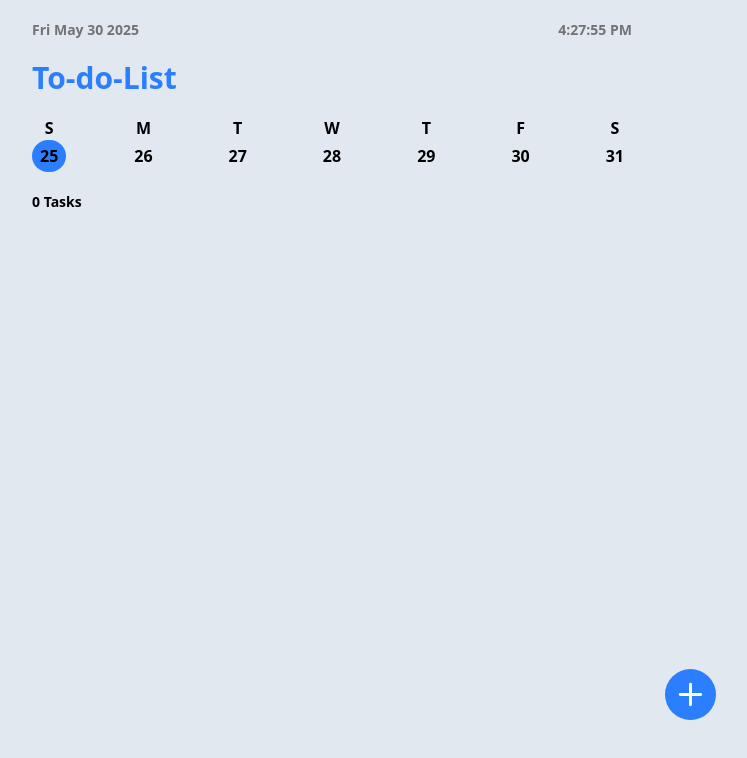
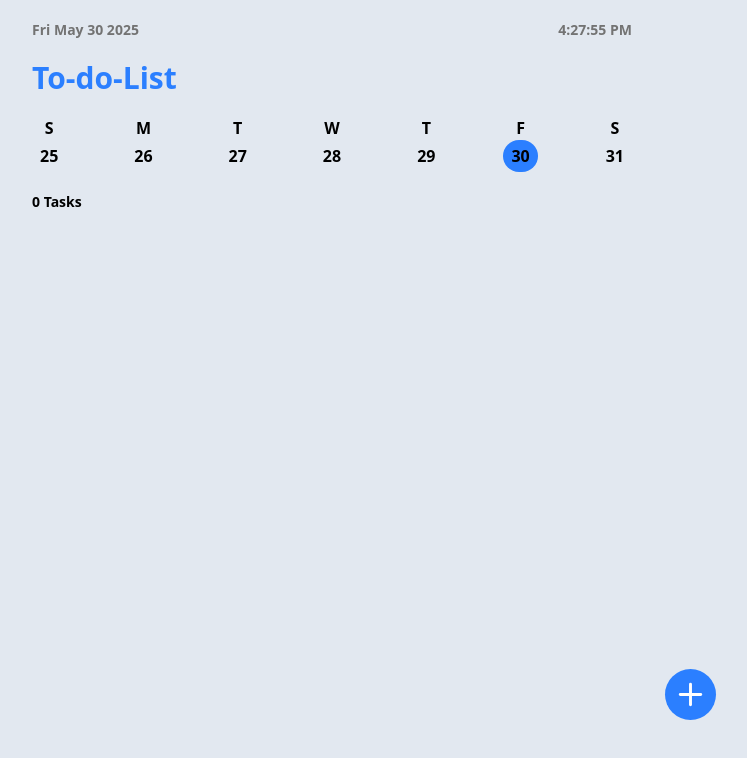
Before and after one commit to aboudev22/todolist, a React (Vite) app: page / in a window 1280 px wide. Shown: the top 758 px of the page, without its empty margins (308-1055 px from the left). Built offline with nearby package versions, Linux system fonts and the light colour scheme.

Commit message:
selected day

```diff
--- a/src/App.tsx
+++ b/src/App.tsx
@@ -69,7 +69,7 @@ export default function App() {
         <main className="flex flex-col w-full mt-5 gap-5">
           <header className="flex flex-col w-full gap-5">
             <h1 className="text-3xl text-blue-500 font-black">To-do-List</h1>
-            <SelectedDays date={d} />
+            <SelectedDays currentDay={d} date={d} />
           </header>
           <section className="flex flex-col h-full">
             <p className="text-sm font-bold">{tasks.length} Tasks</p>
--- a/src/components/SelectedDays.tsx
+++ b/src/components/SelectedDays.tsx
@@ -3,7 +3,13 @@ import { useState } from "react";
 
 const daysLabels = ["S", "M", "T", "W", "T", "F", "S"];
 
-export default function SelectedDays({ date }: { date: Date }) {
+export default function SelectedDays({
+  date,
+  currentDay,
+}: {
+  date: Date;
+  currentDay: Date;
+}) {
   const startOfWeek = new Date(date);
   startOfWeek.setDate(date.getDate() - date.getDay());
 
@@ -13,13 +19,13 @@ export default function SelectedDays({ date }: { date: Date }) {
     return d;
   });
 
-  const [selected, setSelected] = useState(0);
+  const [selected, setSelected] = useState(currentDay);
 
   return (
     <div className="flex items-center justify-between">
       {days.map((day, idx) => (
         <div
-          onClick={() => setSelected(idx)}
+          onClick={() => setSelected(day)}
           className="flex flex-col cursor-pointer"
           key={idx}
         >
@@ -27,7 +33,7 @@ export default function SelectedDays({ date }: { date: Date }) {
           <p
             className={clsx(
               "text-center py-1 px-2 rounded-full font-bold",
-              selected === idx ? "bg-blue-500" : ""
+              day.getDate() === selected.getDate() ? "bg-blue-500" : ""
             )}
           >
             {day.getDate()}
--- a/src/components/TaskCard.tsx
+++ b/src/components/TaskCard.tsx
@@ -13,7 +13,6 @@ interface TaskCard {
 
 export default function TaskCard(props: TaskCard) {
   const ref = useRef<HTMLDivElement | null>(null);
-  const [x, setX] = useState(0);
   const [direction, setDirection] = useState(1);
 
   const handleDrag = (
@@ -37,25 +36,19 @@ export default function TaskCard(props: TaskCard) {
     if (info.offset.x > 500 || info.offset.x < -500) {
       props.onDelete(props.id);
     }
-
-    if (info.offset.x < 100) {
-      setX(0);
-    } else {
-      setX(100);
-    }
   };
 
   return (
     <motion.div
       layout
-      initial={false}
+      initial={{ y: 80, opacity: 0 }}
+      animate={{ y: 0, opacity: 1 }}
       exit={{ opacity: 0, transition: { delay: 0.4 } }}
       className="relative bg-red-500 rounded-lg"
     >
       <motion.div
         layout
         drag="x"
-        animate={{ x }}
         exit={{ translateX: `${direction * 100}%` }}
         transition={{
           duration: 0.5,
@@ -64,7 +57,7 @@ export default function TaskCard(props: TaskCard) {
         }}
         onDrag={handleDrag}
         onDragEnd={onDragEnd}
-        dragConstraints={{ left: 0, right: 0 }}
+        dragConstraints={ref}
         ref={ref}
         dragMomentum={false}
         className="flex relative z-[5] justify-center px-6 py-3 gap-5 items-center bg-white rounded-md will-change-transform"
```
